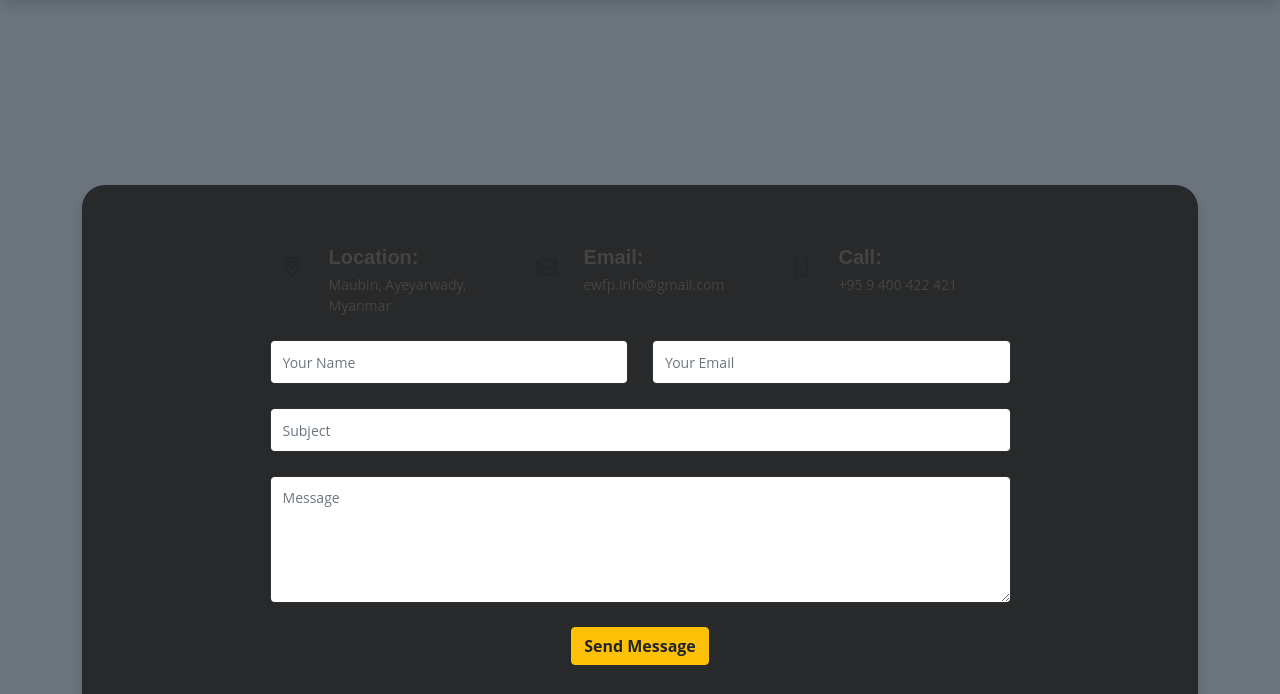
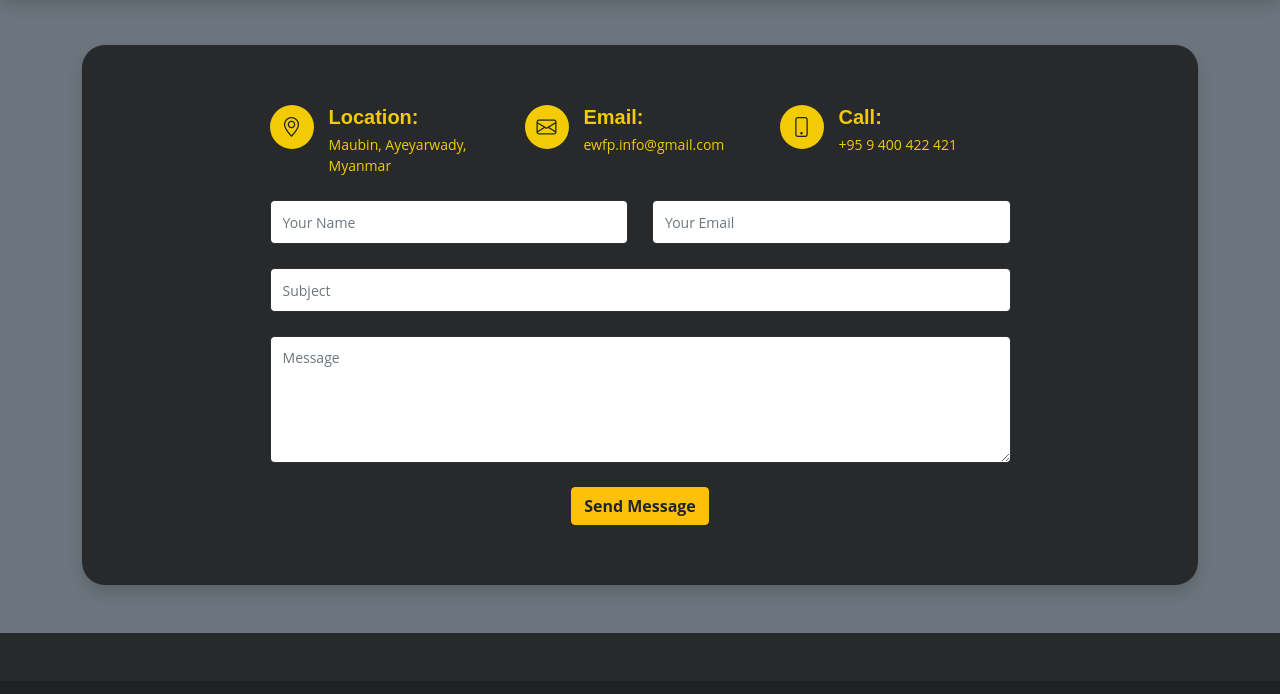
Before and after one commit to aung-khantkyaw/EWFP, a plain HTML site: page contact.html in a window 1280 px wide. Shown: the part 65-759 px from the top of the page. Drawn offline with nearby package versions, Linux system fonts and the light colour scheme.

Commit message:
Update style.css

```diff
--- a/style.css
+++ b/style.css
@@ -523,10 +523,6 @@ Featured Games Style
 /*--------------------------------------------------------------
 # Contact
 --------------------------------------------------------------*/
-.contact {
-  margin-top: 140px;
-}
-
 .contact .info-item + .info-item {
   margin-top: 40px;
 }
@@ -542,9 +538,11 @@ Featured Games Style
   border-radius: 50px;
   transition: all 0.3s ease-in-out;
   margin-right: 15px;
+  background-color: var(--color-yellow);
 }
 
 .contact .info-item h4 {
+  color: var(--color-yellow);
   padding: 0;
   font-size: 20px;
   font-weight: 600;
@@ -552,6 +550,7 @@ Featured Games Style
 }
 
 .contact .info-item p {
+  color: var(--color-yellow);
   padding: 0;
   margin-bottom: 0;
   font-size: 14px;
```
